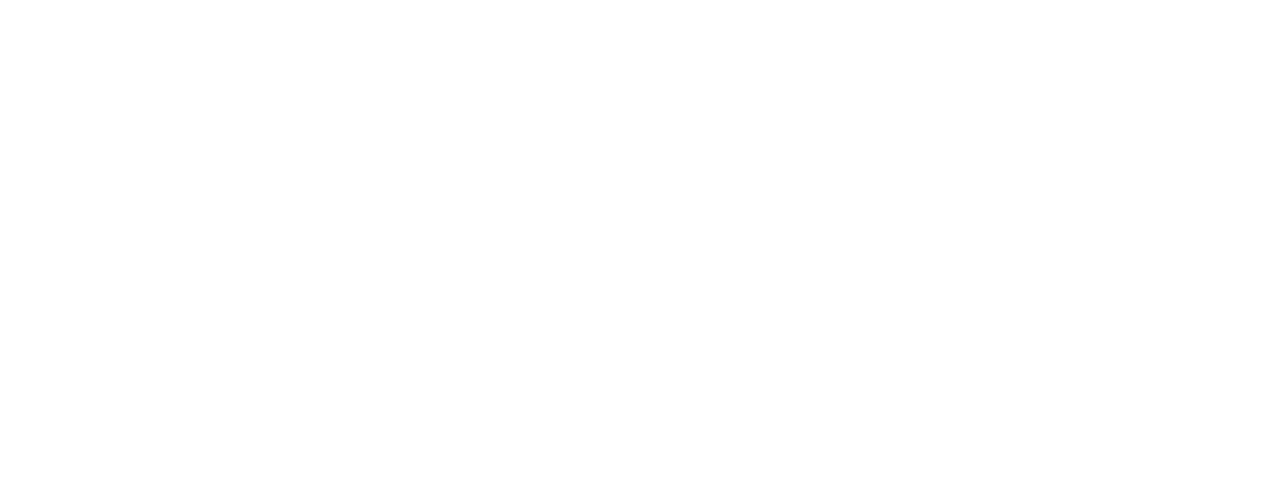
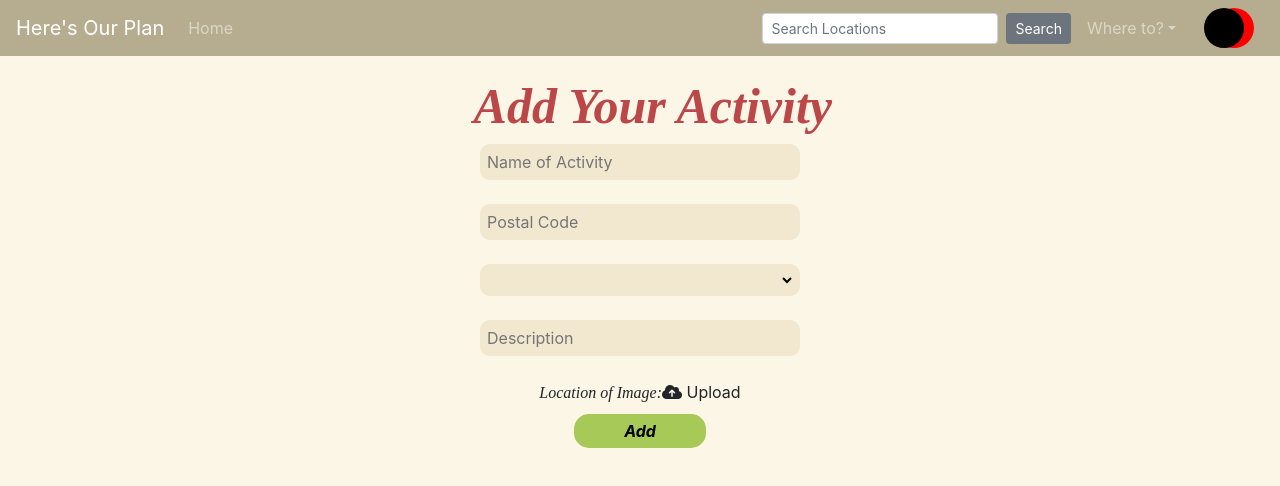
Before and after one commit to HeresOurPlan/frontend, a Nuxt app: page /additinerary in a window 1280 px wide. Before the commit this address had no page. Shown: the top 486 px of the page. Built offline with nearby package versions, Linux system fonts and the light colour scheme; no server answers.

Commit message:
additinerary.vue
added new page to add activities + images

```diff
--- /dev/null
+++ b/pages/additinerary.vue
@@ -0,0 +1,135 @@
+<template>
+    <div>
+    <Navbar />
+    <h1 style="color: #BC4749; font-family: merriweather; font-size: 50px;
+    padding-top: 20px; padding-left: 2%; text-align: center">
+        <strong>
+        <i>
+            Add Your Activity
+        </i>
+        </strong>
+    </h1>
+
+    <div class="addItineraryDetails">
+        <input v-model="activityName" placeholder="Name of Activity" style = "background-color: #F2E8CF; width: 25%;
+        color: black; border: 5px solid #F2E8CF; border-radius: 10px; box-sizing: border-box;">
+        <br/><br/>
+        <input v-model="postalCode" placeholder="Postal Code" style = "background-color: #F2E8CF; width: 25%;
+        color: black; border: 5px solid #F2E8CF; border-radius: 10px; box-sizing: border-box;">
+        <br/><br/>
+        <select v-model="itineraryRank" placeholder="Rank on Itinerary (1-5)" style = "background-color: #F2E8CF; width: 25%;
+        color: black; border: 5px solid #F2E8CF; border-radius: 10px; box-sizing: border-box;">
+        <option value="" hidden disabled>Rank on Itinerary (1-5)</option>
+        <option value="1">1</option>
+        <option value="2">2</option>
+        <option value="3">3</option>
+        <option value="4">4</option>
+        <option value="5">5</option>
+        </select>
+        <br/><br/>
+        <input v-model="description" placeholder="Description" style = "background-color: #F2E8CF; width: 25%;
+        color: black; border: 5px solid #F2E8CF; border-radius: 10px; box-sizing: border-box;">
+        <br/><br/>
+        <i style = "font-family: merriweather;">Location of Image:</i>
+        <label class="custom-file-upload">
+        <input type="file"/>
+        <i class="fa fa-cloud-upload"></i> Upload
+        </label>
+    </div>
+
+    <div class="buttonHolder">
+        <input type='button' value = "Add" style="color: black; font-weight: bold;" @click="submitForm">
+    </div>
+    </div>
+</template>
+
+<script>
+    import Navbar from "@/components/Navbar.vue";
+
+    export default {
+
+    name: 'Itinerary',
+    data() {
+        return {
+        fetched: false,
+        indivactivity: []
+        }
+    },
+
+    fetchOnServer: false,
+    async fetch() {
+        this.indivactivity = await this.$axios.$get("http://localhost:8080/activities");
+        console.log(this.indivactivity)
+    },
+
+    components: { Navbar },
+    methods: {
+    async test() {
+        const result = await this.$axios.$post("http://localhost:8080/activities")
+        console.log(result['Test']['category'])
+
+    }
+  }
+}
+
+
+
+</script>
+
+<style>
+    .buttonHolder{
+        text-align: center;
+    }
+    .addItineraryDetails {
+        text-align: center;
+    }
+    input[type="file"] {
+    display: none;
+    }
+    .imageFile {
+        border: 1px solid black;
+        display: inline-block;
+        padding: 6px 12px;
+        cursor: pointer;
+    }
+    input[type=button] {
+        background-color: #A7C957;
+        border: none;
+        color: white;
+        padding: 5px 50px;
+        text-decoration: none;
+        margin: 2px 1px;
+        cursor: pointer;
+        border-radius: 15px;
+        font-style: italic;
+        text-align: center;
+    }
+    body{
+        background-color: #FCF6E7;
+    }
+
+    .icons{
+        text-align: center;
+    }
+
+    .locations {
+        background-color: maroon;
+        color: white;
+        border: none;
+        margin: 15px;
+        padding: 20px 50px;
+        cursor: pointer;
+        font-style: italic;
+        border-radius: 15px;
+    }
+
+    .scrollable {
+        overflow-y: auto;
+        white-space: nowrap;
+    }
+
+    .square {
+        width: 100px;
+        height: 100px;
+    }
+</style>
```
